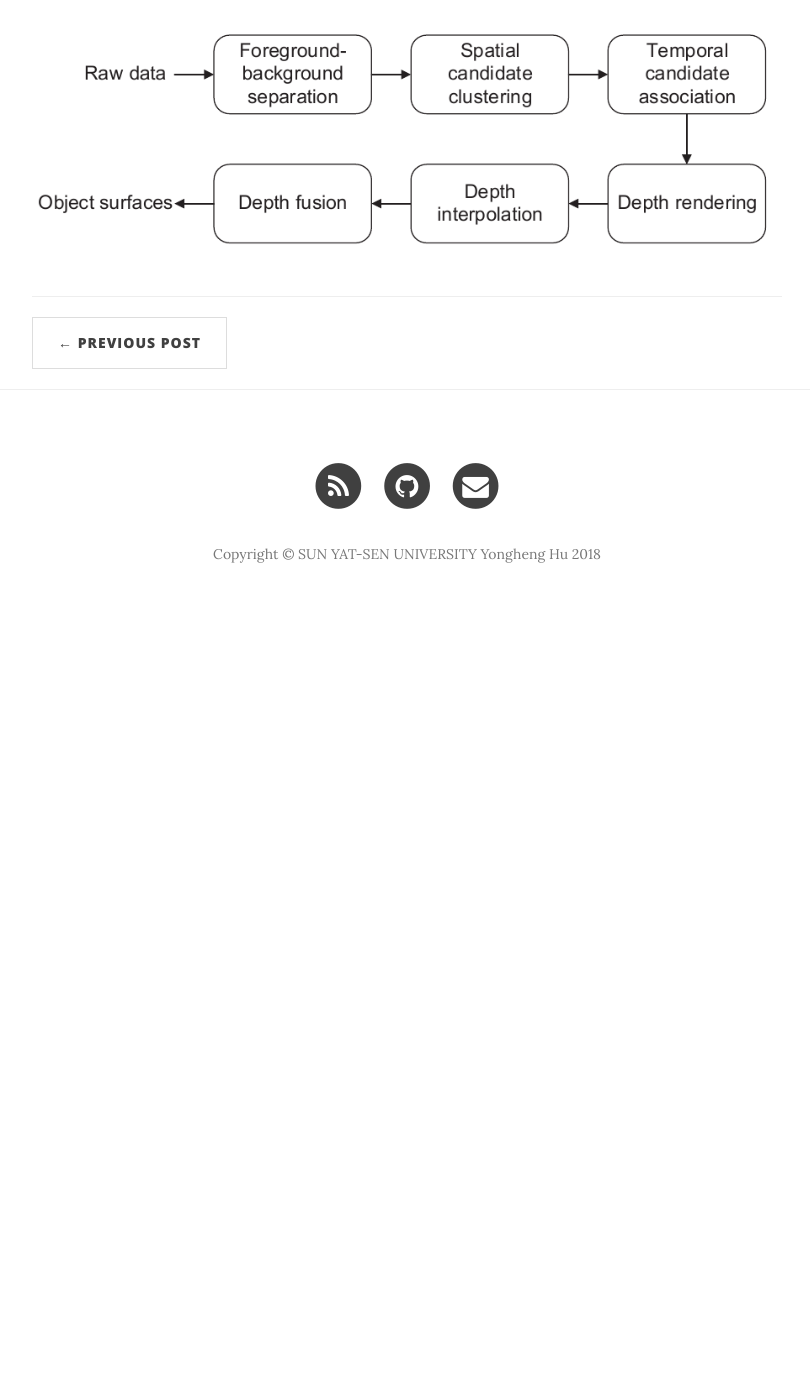
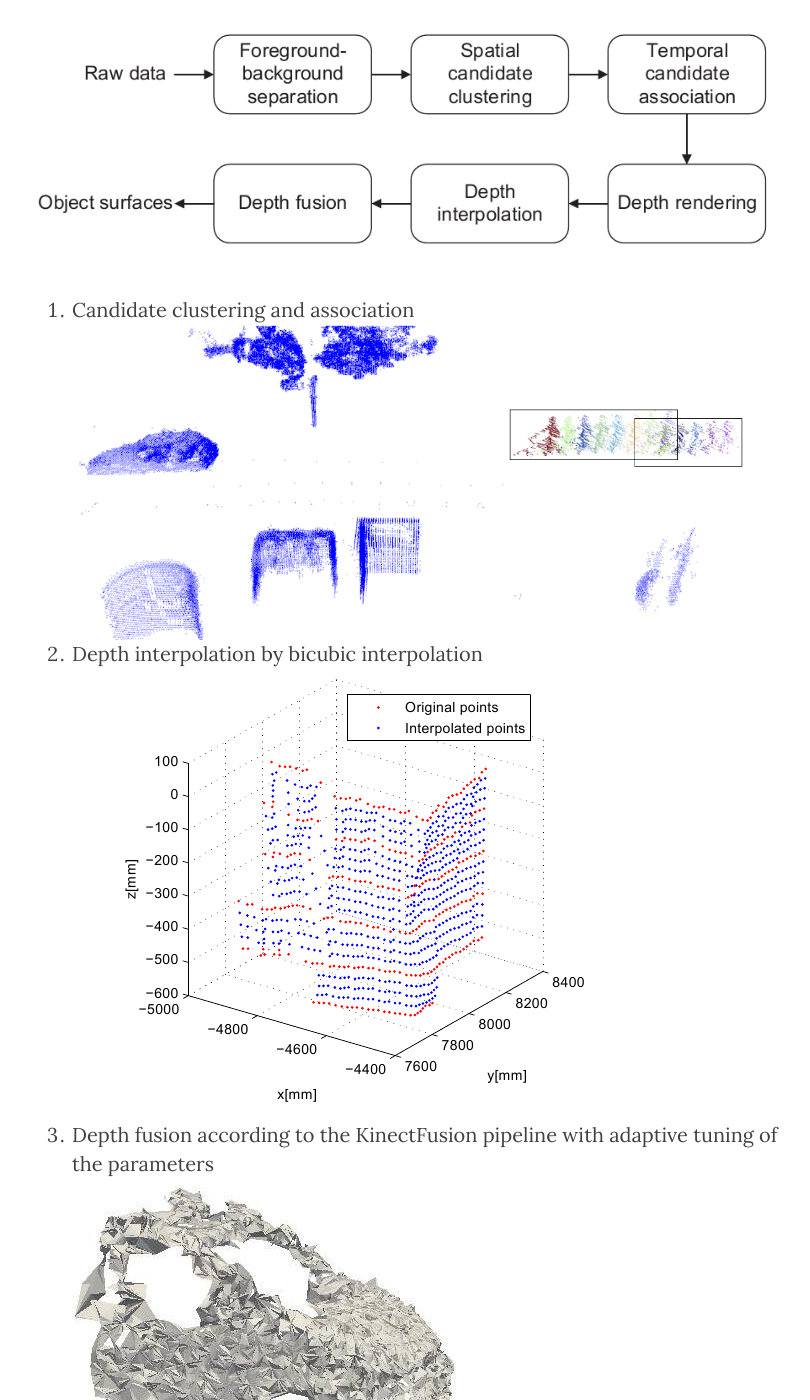
Before and after one commit to endlesswho/endlesswho.github.io, a Jekyll site: the page built from _posts/2018-01-09-the-post-6621.md, in a window 1280 px wide and 1400 px high, scrolled down 1197 px. Shown: the whole window, without its empty margins (233-1043 px from the left). Built offline with Jekyll 4.4.1, drawn with Linux system fonts in a browser that asks for light colours; nearby versions of some CDN libraries; before the commit the page ends 1827 px from its top, so only the background shows below that; some of the changed text lies outside the part shown.

Commit message:
update 2018-01-09-the-post-6621.md

```diff
--- a/_posts/2018-01-09-the-post-6621.md
+++ b/_posts/2018-01-09-the-post-6621.md
@@ -8,3 +8,10 @@ category: Uncategoried
 LiDAR is widely adopted for simultaneous localization and mapping (SLAM) because it provides high-accuracy depth measurements. However, its low vertical resolution makes it difficult to produce pleasant scene mapping results, especially when there are multiple dynamic objects in the scene. Different from existing approaches that tend to add specific components to address these issues individually, in this work, we propose to simultaneously address low vertical resolution and dynamic objects in a compact SLAM framework. In particular, we utilize standard SLAM with dynamic point detection for self-localization, short-time segmentation and association for candidate extraction, and depth interpolation with weighted fusion for reconstructing object surfaces. Related tasks such as tracking and scene flow estimation are inherent to the proposed framework. Extensive evaluations on KITTI dataset and Velodyne HDL-16E laser scanner demonstrate the effectiveness of the proposed method.
 ## Pipeline:
 ![pipeline](/img/loof_pipeline.png "pipeline")
+1. Candidate clustering and association
+![clustering](/img/loof_clustering.png "clustering")
+1. Depth interpolation by bicubic interpolation
+![interpolation](/img/loof_interpolation.png "interpolation")
+1. Depth fusion according to the KinectFusion pipeline with adaptive tuning of the parameters
+![depthfusion](/img/loof_depthfusion.jpg "depthfusion")
+1. To be extended: Segmentation based ICP / CNN based ICP
```
